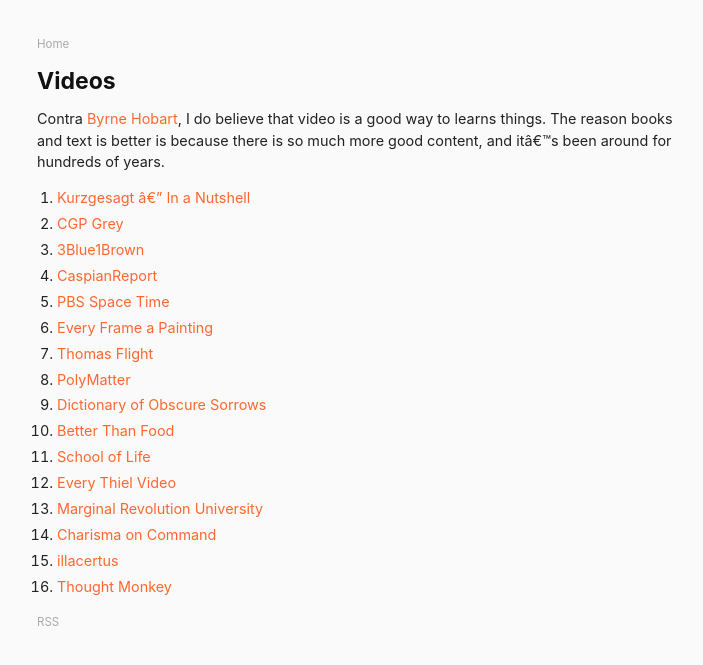
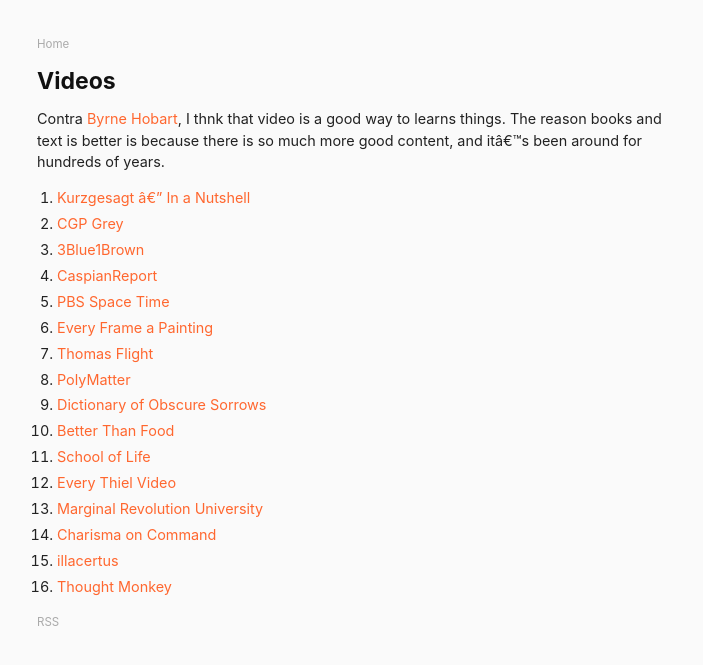
Before and after one commit to danschlz/danschulz.github.io, a Jekyll site: the page built from videos.md, in a window 1280 px wide. Shown: the top 665 px of the page, without its empty margins (283-986 px from the left). Built offline with Jekyll 4.4.1, drawn with Linux system fonts in a browser that asks for light colours.

Commit message:
Update videos.md

```diff
--- a/videos.md
+++ b/videos.md
@@ -4,7 +4,7 @@ title:	Videos
 permalink: /videos/
 
 ---
-Contra [Byrne Hobart](https://medium.com/@byrnehobart/read-2c3d4fba90ab), I do believe that video is a good way to learns things. The reason books and text is better is because there is so much more good content, and it's been around for hundreds of years.
+Contra [Byrne Hobart](https://medium.com/@byrnehobart/read-2c3d4fba90ab), I thnk that video is a good way to learns things. The reason books and text is better is because there is so much more good content, and it's been around for hundreds of years.
 
 *   [Kurzgesagt — In a Nutshell](https://www.youtube.com/user/Kurzgesagt/videos)
 *   [CGP Grey](https://www.youtube.com/user/CGPGrey/videos)
```
